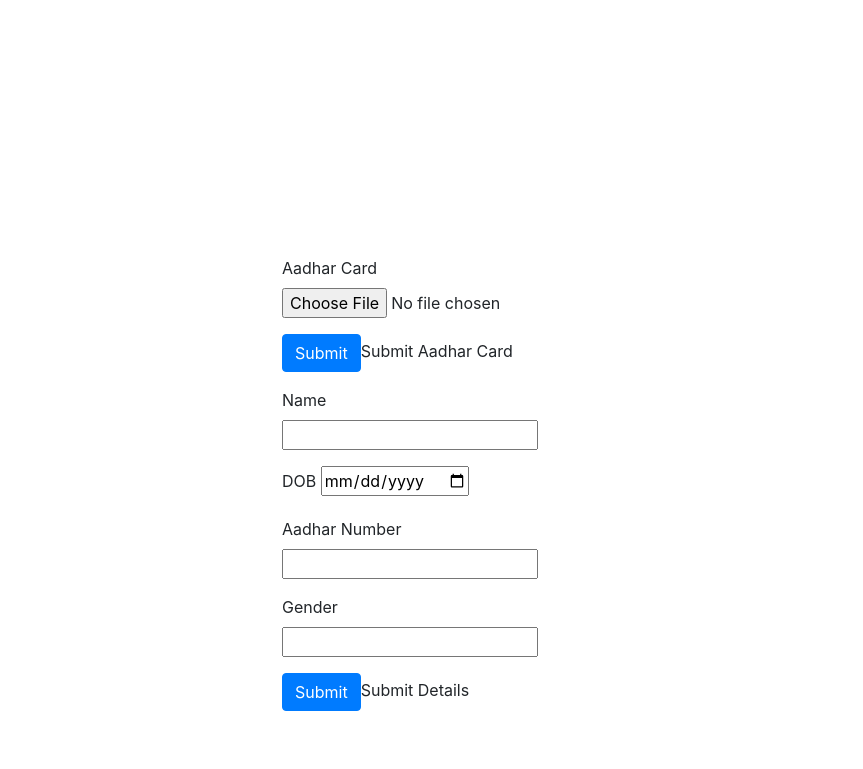
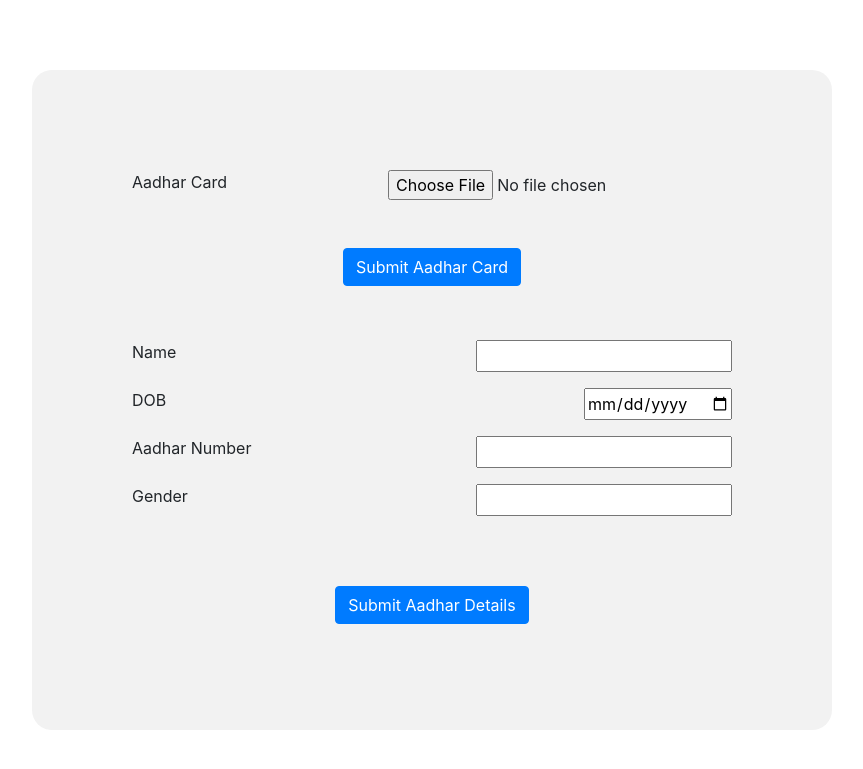
Before and after one commit to prathamgandhi/Eurypterid, a Django app: page /userValidation/aadhar_upload in a window 1280 px wide. Shown: the top 769 px of the page, without its empty margins (208-1071 px from the left). Run offline with Django 4.2, Linux system fonts and the light colour scheme; some libraries are stand-ins or nearby versions.

Commit message:
Fixed the css

```diff
--- a/Eurypterid/userValidation/templates/aadhar_details.html
+++ b/Eurypterid/userValidation/templates/aadhar_details.html
@@ -7,9 +7,25 @@
      href="https://stackpath.bootstrapcdn.com/bootstrap/4.4.1/css/bootstrap.min.css">
     <style>
         .i-am-centered {
+            padding: 100px;
             margin: auto;
-            max-width: 300px;
-            padding-top: 20%;
+            width: 800px;
+            border-radius: 20px;
+            background-color: #f2f2f2;
+            align-items: center;
+            justify-content: center;
+        }
+        .form-group {
+            display: flex;
+            justify-content: space-between;
+        }
+        .btn {
+            margin-top: 1%;
+            margin-bottom: 1%;
+        }
+        .text-center {
+            width: 100%;
+            display: block;
         }
     </style>
 </head>
@@ -18,6 +34,7 @@
 
     <script>
         function submitAadhar(action){
+            document.getElementById("id_file").setAttribute("required", "true");
             document.getElementById("id_name").removeAttribute("required");
             document.getElementById("id_dob").removeAttribute("required");
             document.getElementById("id_aadhar_no").removeAttribute("required");
@@ -34,17 +51,20 @@
 
     </script>
 
+    <div style = 'display:flex; position:absolute; top:0; bottom:0; right:0; left:0;'>
         <div class="i-am-centered">
-        <form action="aadhar_upload" method="POST" enctype="multipart/form-data">
+            <form action="aadhar_upload" method="POST" enctype="multipart/form-data" class="text-center">
                 {% csrf_token %}
 
                 <div class="form-group">
                     <label>Aadhar Card</label>
                     {{ form.file }}
                 </div>
-            <div class="form-group">
-                <input type="submit" name="file_upload" class="btn btn-primary" onclick="submitAadhar()">Submit Aadhar Card</button>
-            </div>
+                <br>
+                <input type="submit" name="file_upload" class="btn btn-primary" onclick="submitAadhar()" value="Submit Aadhar Card"></button>
+                <br>
+                <br>
+                <br>
                 <div class="form-group">
                     <label>Name</label>
                     {{ form.name }}
@@ -61,12 +81,12 @@
                     <label>Gender</label>
                     {{ form.gender}}
                 </div>
-            <div class="form-group">
-                <input type="submit" name="details" class="btn btn-primary" onclick="submitAadharDetails()">Submit Details</button>
-            </div>
+                <br>
+                <br>
+                <input type="submit" name="details" class="btn btn-primary" onclick="submitAadharDetails()" value="Submit Aadhar Details"></button>
             </form>
         </div>
-
+    </div>
 
 </body>
 
```
Lines whose indentation alone changed are shown as unchanged.
